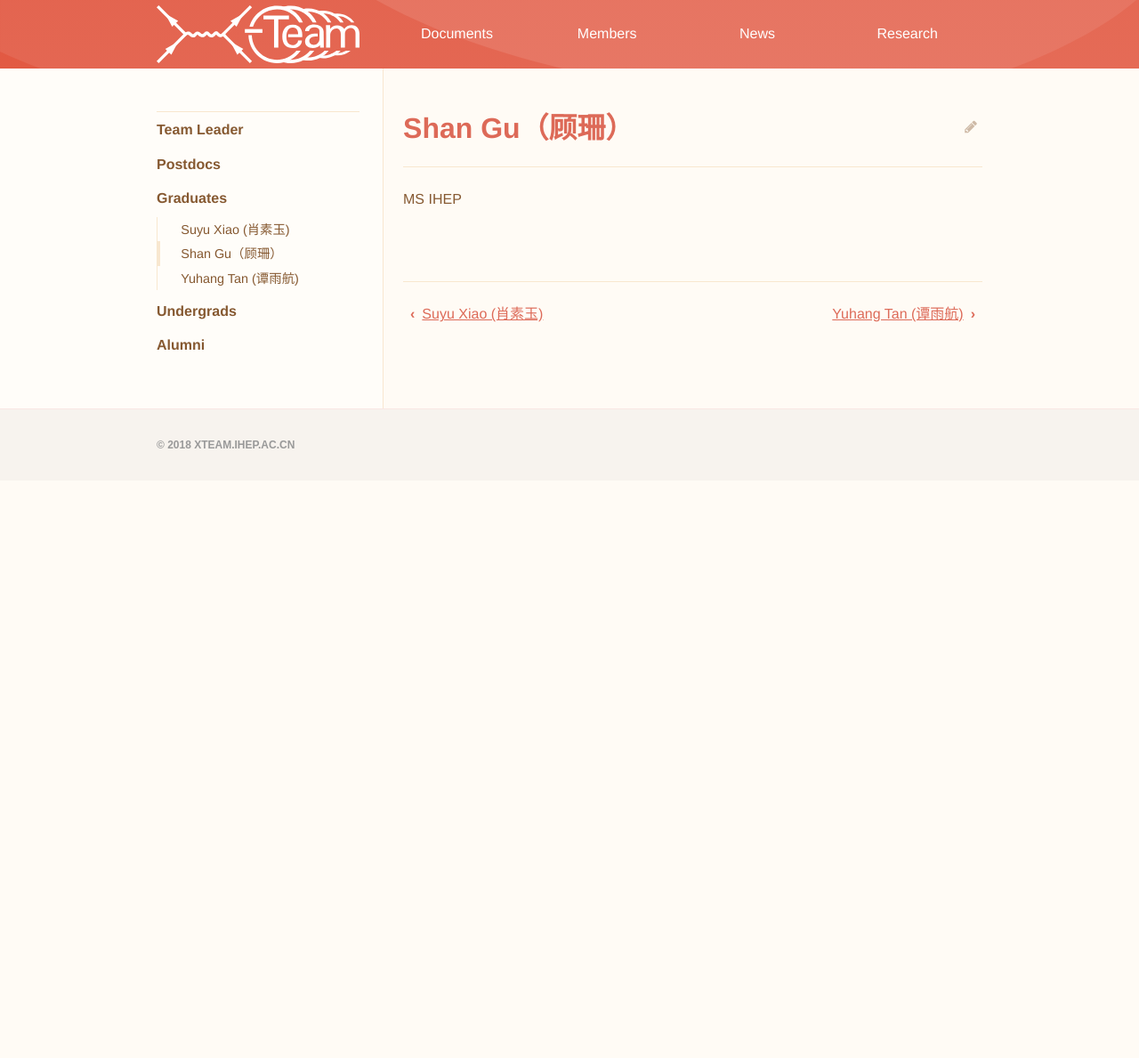
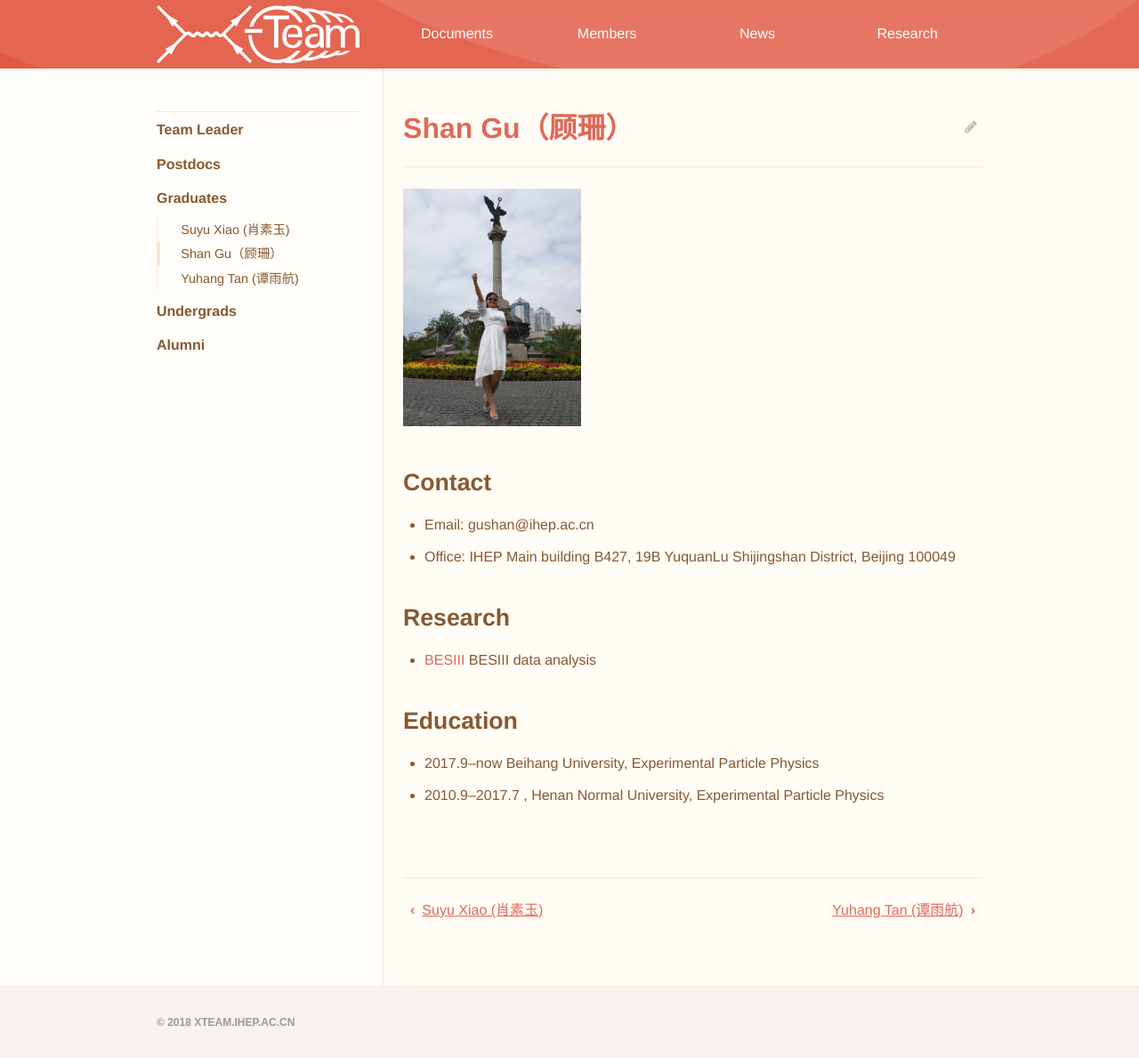
Before and after one commit to dt-np/xteam, a Jekyll site: the page built from _members/Shan_Gu.md, in a window 1280 px wide. Shown: the whole page at 89% size. Built offline with Jekyll 4.4.1, drawn with Linux system fonts in a browser that asks for light colours; before the commit the page ends 900 px from its top, so only the background shows below that.

Commit message:
add Gu_shan

```diff
--- a/_members/Shan_Gu.md
+++ b/_members/Shan_Gu.md
@@ -2,4 +2,16 @@
 title: Shan Gu（顾珊）
 ---
 
-MS  IHEP
+<img src="/images/Shan_Gu.jpg" width="200"/>
+
+## Contact
+- Email: gushan@ihep.ac.cn
+- Office: IHEP Main building B427, 19B YuquanLu Shijingshan District, Beijing 100049
+
+## Research
+- [BESIII](http://bes3.ihep.ac.cn) BESIII data analysis
+
+
+## Education
+- 2017.9--now Beihang University, Experimental Particle Physics
+- 2010.9--2017.7 , Henan Normal University, Experimental Particle Physics
```
Also changed, not shown: images/Shan_Gu.jpg (added).
